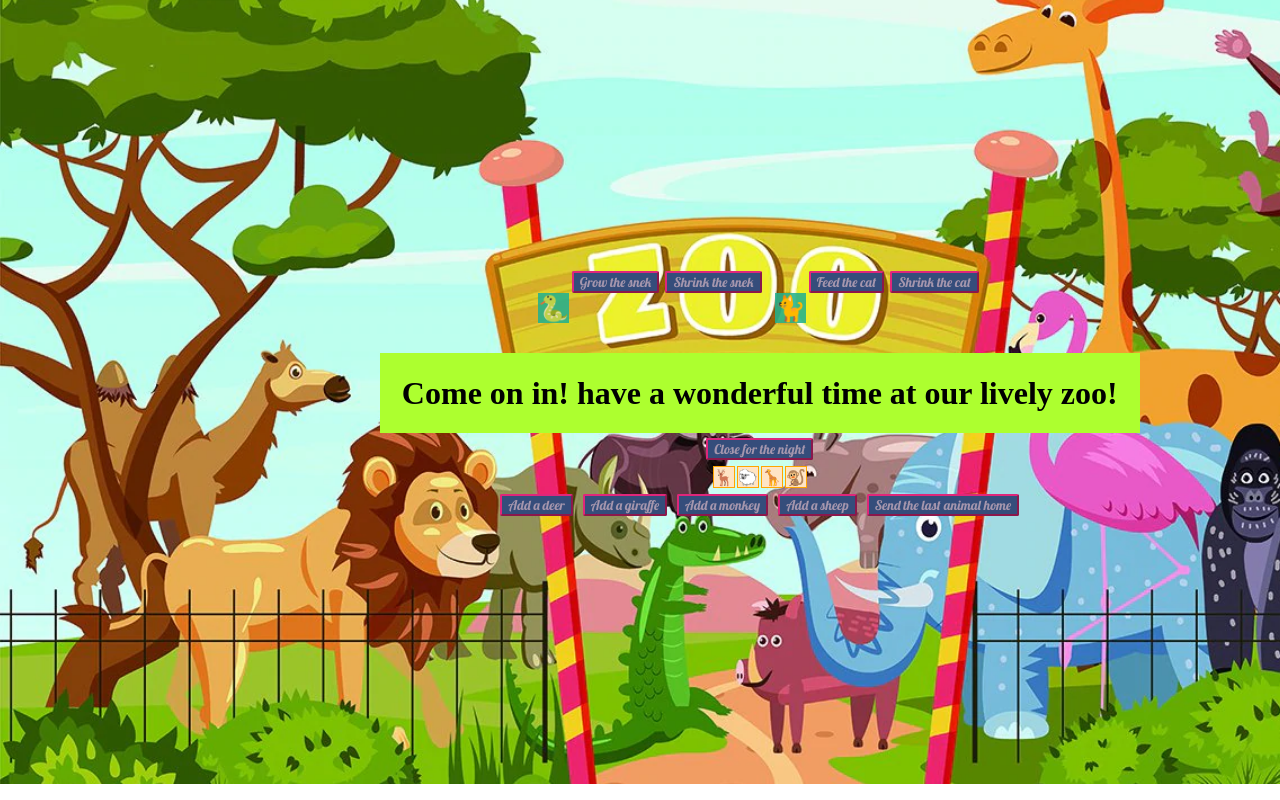
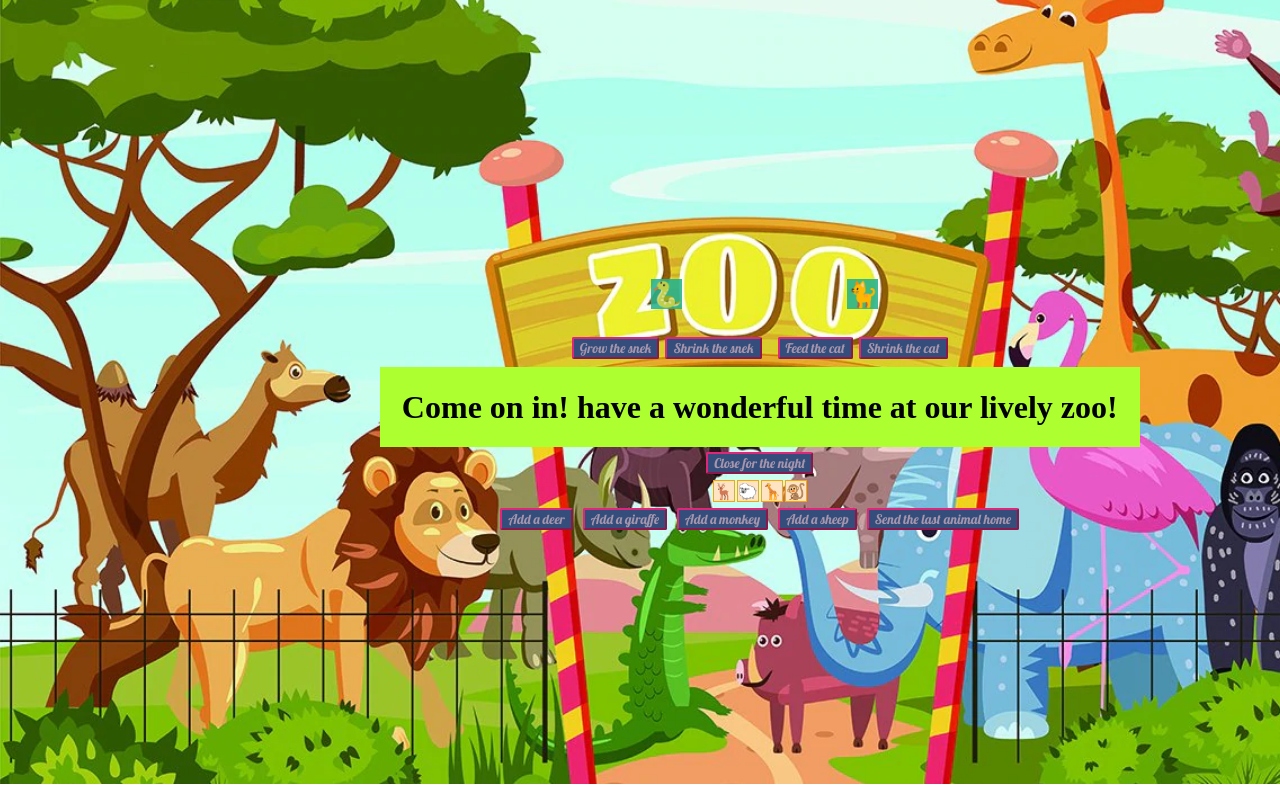
Before and after one commit to Chad-Stabler/busy-farm, a React (Create React App) app: page / in a window 1280 px wide. Shown: the top 800 px of the page. Built offline with nearby package versions, Linux system fonts and the light colour scheme; a web font is replaced by a local one.

Commit message:
adjusting competitors

```diff
--- a/src/App.css
+++ b/src/App.css
@@ -51,6 +51,8 @@
 .competitor {
   margin: 5px;
   display: flex;
+  flex-direction: column;
+    align-items: center;
 }
 
 .competitor p {
```
